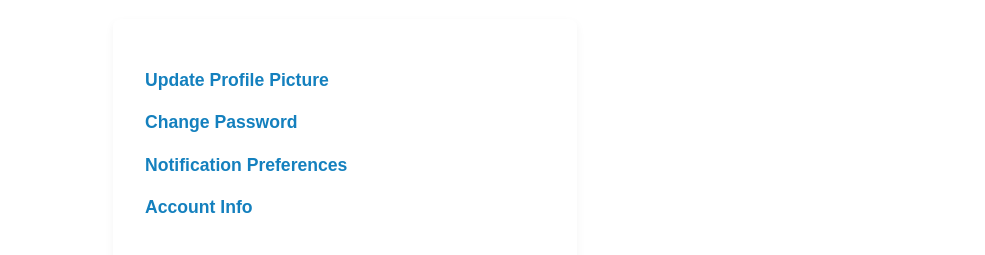
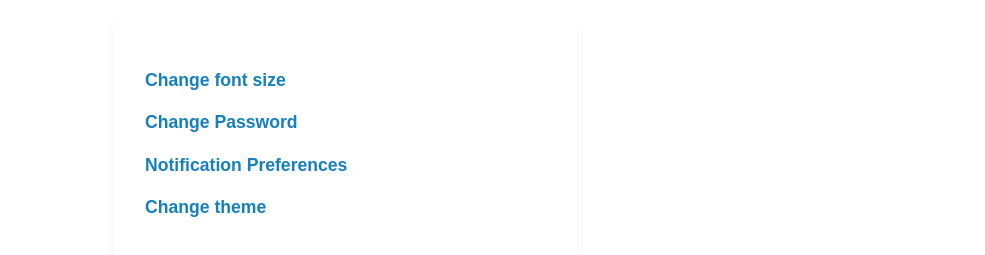
Before and after one commit to 21f3001925/soft-engg-project-may-2025-se-May-11, a Vue app in the folder frontend/: page /setting in a window 1280 px wide. Shown: the part 247-502 px from the top of the page, without its empty margins (295-1280 px from the left). Built offline with nearby package versions, Linux system fonts and the light colour scheme; sample sign-in values are in the browser's storage.

Commit message:
Update Setting.vue

```diff
--- a/frontend/src/views/Setting.vue
+++ b/frontend/src/views/Setting.vue
@@ -4,7 +4,7 @@
   <div class="settings-page">
     <ul class="settings-list">
       <li>
-        <RouterLink to="/settings/profile-pic">Update Profile Picture</RouterLink>
+        <RouterLink to="/settings/font-size">Change font size</RouterLink>
       </li>
       <li>
         <RouterLink to="/settings/change-password">Change Password</RouterLink>
@@ -13,7 +13,7 @@
         <RouterLink to="/settings/notifications">Notification Preferences</RouterLink>
       </li>
       <li>
-        <RouterLink to="/settings/account">Account Info</RouterLink>
+        <RouterLink to="/settings/theme">Change theme</RouterLink>
       </li>
     </ul>
   </div>
```
